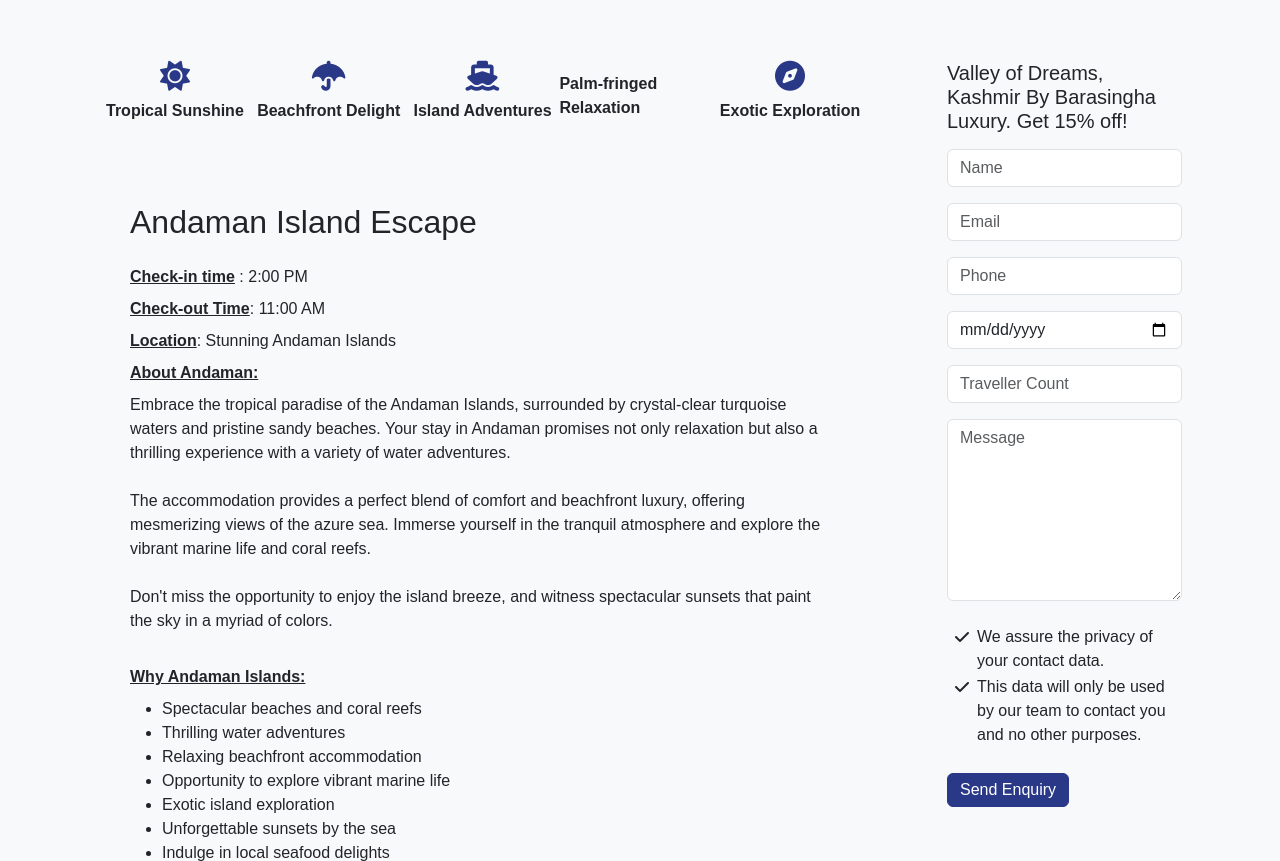
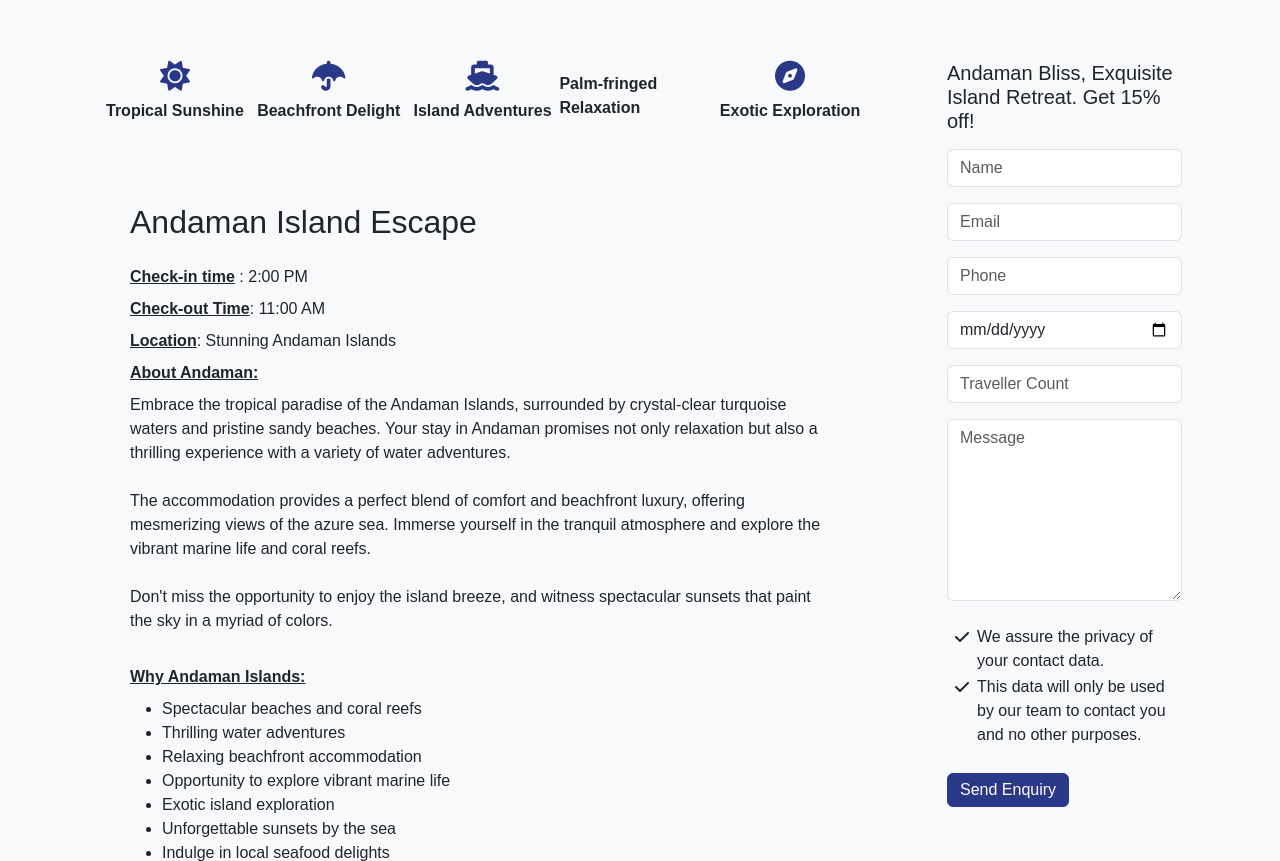
Before and after one commit to NamanRajputXXI/tripToHoneymoon, a website: page productPageAndaman.html in a window 1280 px wide. Shown: the part 978-1839 px from the top of the page. Drawn offline with nearby package versions, Linux system fonts and the light colour scheme; some icons are missing; files whose address does not match are found by name; a web font is replaced by a local one.

Commit message:
ui:complete the andaman product page

```diff
--- a/productPageAndaman.html
+++ b/productPageAndaman.html
@@ -628,7 +628,7 @@
         <div class="product__enquiry--form tour__package--right">
           <div class="p-3">
             <h5 class="">
-              Valley of Dreams, Kashmir By Barasingha Luxury. Get 15% off!
+              Andaman Bliss, Exquisite Island Retreat. Get 15% off!
             </h5>
             <form
               action=""
```
